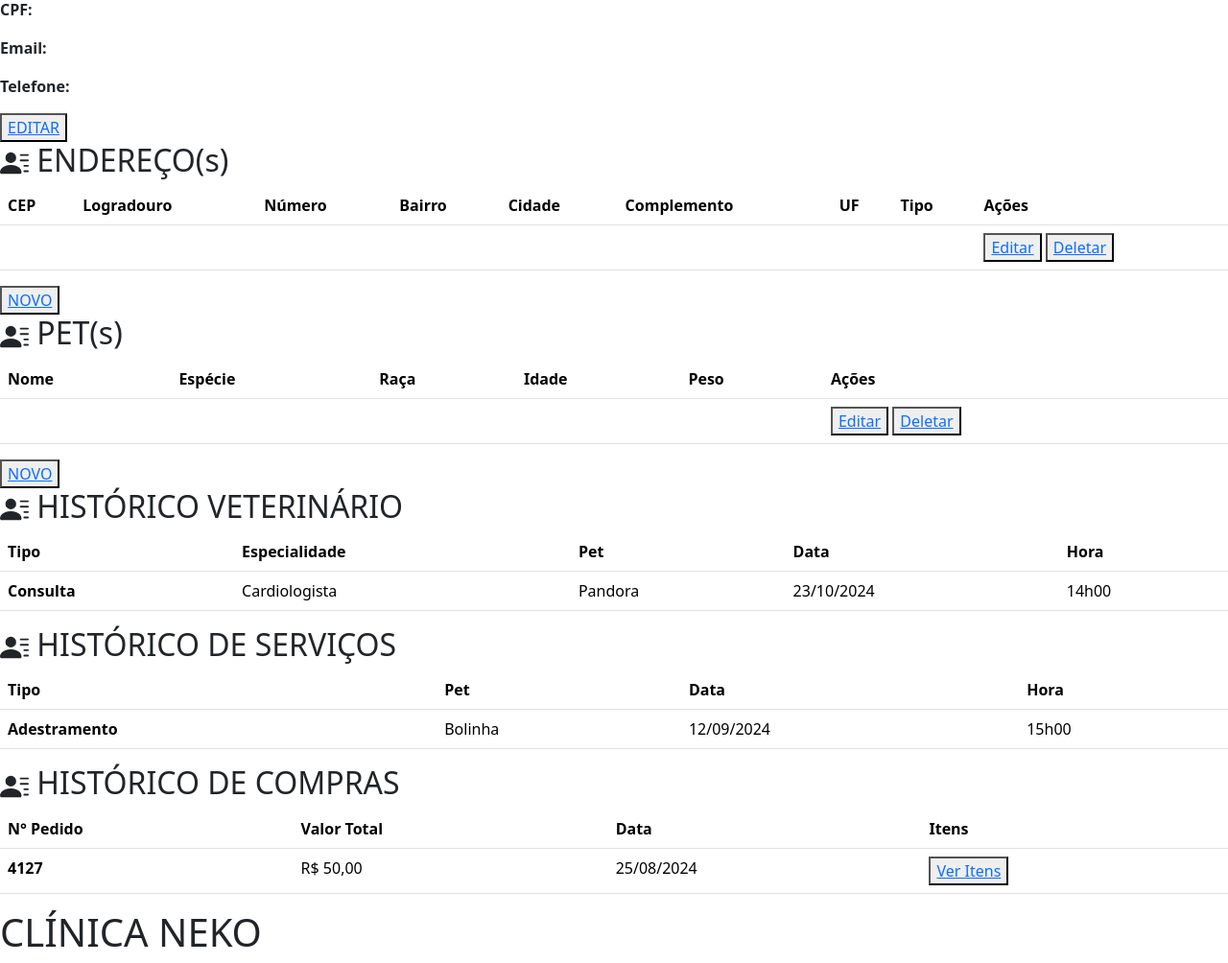
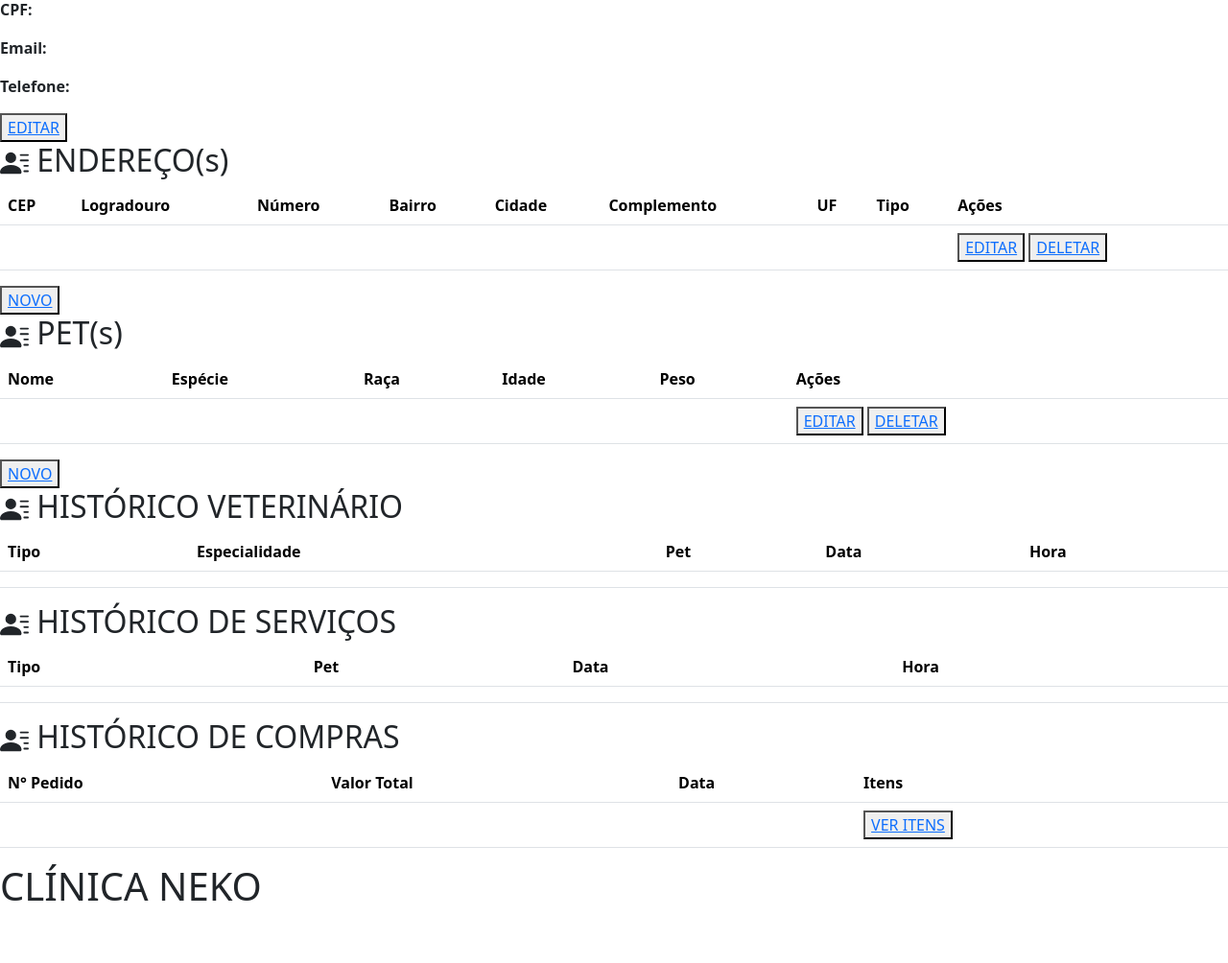
Before and after one commit to LeticiaFreitas79/Projeto-Neko, a PHP site: page /index_cliente.php in a window 1280 px wide. Shown: the part 195-1199 px from the top of the page at 96% size. After the commit the page ends 1134 px from the top, so only its background shows below. Run offline with PHP 8.4, Linux system fonts and the light colour scheme; lists and menus that the app fills with data are empty; some libraries are stand-ins or nearby versions.

Commit message:
view_cliente - corrigindo

```diff
--- a/view_cliente/cliente_enderecoAtualizar.php
+++ b/view_cliente/cliente_enderecoAtualizar.php
@@ -128,7 +128,7 @@
 
                     <!-- Botão para enviar as informações preenchidas -->
                     <div class="bloco-btn">
-                        <button class="btn-cadastro" type="submit" >ATUALIZAR DADOS</button>
+                        <button class="btn-cadastro" type="submit"><!--PHP: cliente_endereco_atualizar-->ATUALIZAR DADOS</button>
                     </div>
 
                     </form>
--- a/view_cliente/cliente_enderecoNovo.php
+++ b/view_cliente/cliente_enderecoNovo.php
@@ -126,7 +126,7 @@
 
                     <!-- Botão para enviar as informações preenchidas -->
                     <div class="bloco-btn">
-                        <button class="btn-cadastro" type="submit" >INSERIR ENDEREÇO</button>
+                        <button class="btn-cadastro" type="submit"><!--PHP: cliente_endereco_novo-->INSERIR ENDEREÇO</button>
                     </div>
 
                     </form>
--- a/view_cliente/cliente_petAtualizar.php
+++ b/view_cliente/cliente_petAtualizar.php
@@ -88,7 +88,7 @@
 
                     <!-- Botão para enviar as informações preenchidas -->
                     <div class="bloco-btn">
-                        <button class="btn-cadastro" type="submit">ATUALIZAR</button>
+                        <button class="btn-cadastro" type="submit"><!--PHP: cliente_pet_atualizar-->ATUALIZAR</button>
                     </div>
 
                     </form>
--- a/view_cliente/cliente_petNovo.php
+++ b/view_cliente/cliente_petNovo.php
@@ -94,7 +94,7 @@
 
                     <!-- Botão para enviar as informações preenchidas -->
                     <div class="bloco-btn">
-                        <button class="btn-cadastro" type="submit">ATUALIZAR</button>
+                        <button class="btn-cadastro" type="submit"><!--PHP: cliente_pet_novo-->ATUALIZAR</button>
                     </div>
 
                     </form>
--- a/view_cliente/index_cliente.php
+++ b/view_cliente/index_cliente.php
@@ -88,10 +88,10 @@
 
                 <td>
                     <button class="btn-atualizar">
-                        <a href="cliente_enderecoAtualizar.php">Editar</a>
+                        <a href="cliente_enderecoAtualizar.php" target="_blank">EDITAR</a>
                     </button>
                     <button class="btn-deletar">
-                        <a href="../controller/controllerCliente/cliente_endereco_deletar.php">Deletar</a>
+                        <a href="../controller/controllerCliente/cliente_endereco_deletar.php">DELETAR</a>
                     </button>
                 </td>
             </tr>
@@ -139,10 +139,10 @@
                 <td><!--PHP puxando o Peso do Pet--></td>
                 <td>
                     <button class="btn-atualizar">
-                        <a href="cliente_petAtualizar.php">Editar</a>
+                        <a href="cliente_petAtualizar.php" target="_blank">EDITAR</a>
                     </button>
                     <button class="btn-deletar">
-                        <a href="../controller/controllerCliente/cliente_pet_deletar.php">Deletar</a>
+                        <a href="../controller/controllerCliente/cliente_pet_deletar.php">DELETAR</a>
                     </button>
                 </td>
             </tr>
@@ -152,7 +152,7 @@
 
     <div class="bloco-btnCliente">
         <button class="btn-cliente">
-            <a href="cliente_enderecoNovo.php" target="_blank">NOVO</a>
+            <a href="cliente_petNovo.php" target="_blank">NOVO</a>
         </button>
     </div><!--Fecha bloco-btnCliente-->
     <!--Separar Destaques-->
@@ -181,11 +181,11 @@
             </thead>
         <tbody>
             <tr>
-                <th scope="row">Consulta</th>
-                <td>Cardiologista</td>
-                <td>Pandora</td>
-                <td>23/10/2024</td>
-                <td>14h00</td>
+                <th scope="row"><!--PHP puxando o Tipo do Serviço Veterinário--></th>
+                <td><!--PHP puxando a Especialidade do Serviço Veterinário--></td>
+                <td><!--PHP puxando o Nome do Pet--></td>
+                <td><!--PHP puxando a Data do Serviço Veterinário--></td>
+                <td><!--PHP puxando o horário do Serviço Veterinário--></td>
             </tr>
         </tbody>
         </table>
@@ -216,10 +216,10 @@
             </thead>
         <tbody>
             <tr>
-                <th scope="row">Adestramento</th>
-                <td>Bolinha</td>
-                <td>12/09/2024</td>
-                <td>15h00</td>
+                <th scope="row"><!--PHP puxando o Tipo de Serviço--></th>
+                <td><!--PHP puxando o Nome do Pet--></td>
+                <td><!--PHP puxando a Data de Serviço--></td>
+                <td><!--PHP puxando o Horário de Serviço--></td>
             </tr>
         </tbody>
         </table>
@@ -250,12 +250,12 @@
             </thead>
         <tbody>
             <tr>
-                <th scope="row">4127</th>
-                <td>R$ 50,00</td>
-                <td>25/08/2024</td>
+                <th scope="row"><!--PHP puxando o Número do Pedido--></th>
+                <td><!--PHP puxando o Valor Total do Pedido--></td>
+                <td><!--PHP puxando a Data do Pedido--></td>
                 <td>
                     <button class="btn-clienteTable">
-                        <a href="cliente_detalhesPedido.php">Ver Itens</a>
+                        <a href="cliente_detalhesPedido.php" target="_blank">VER ITENS</a>
                     </button>
                 </td>
             </tr>
--- a/view_css/estilo.css
+++ b/view_css/estilo.css
@@ -667,7 +667,7 @@ label
 
 .btn-clienteTable
 {
-    width: 90%;
+    width: 50%;
     border: none;
     border-radius: 30px;
     padding: 10px;
```
Also changed, not shown: view_cliente/cliente_detalhesPedido.php (+5 -8 lines).
